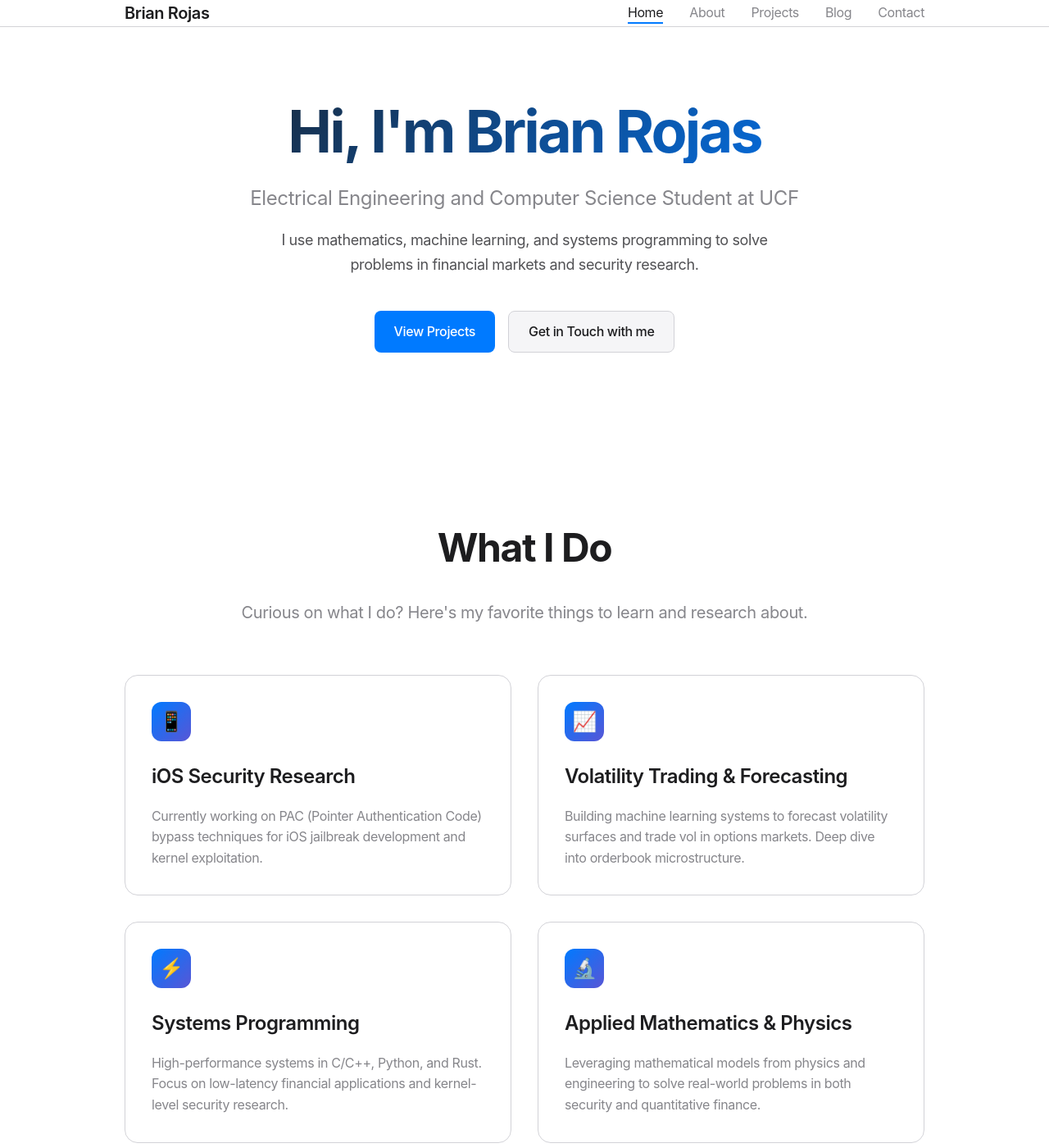
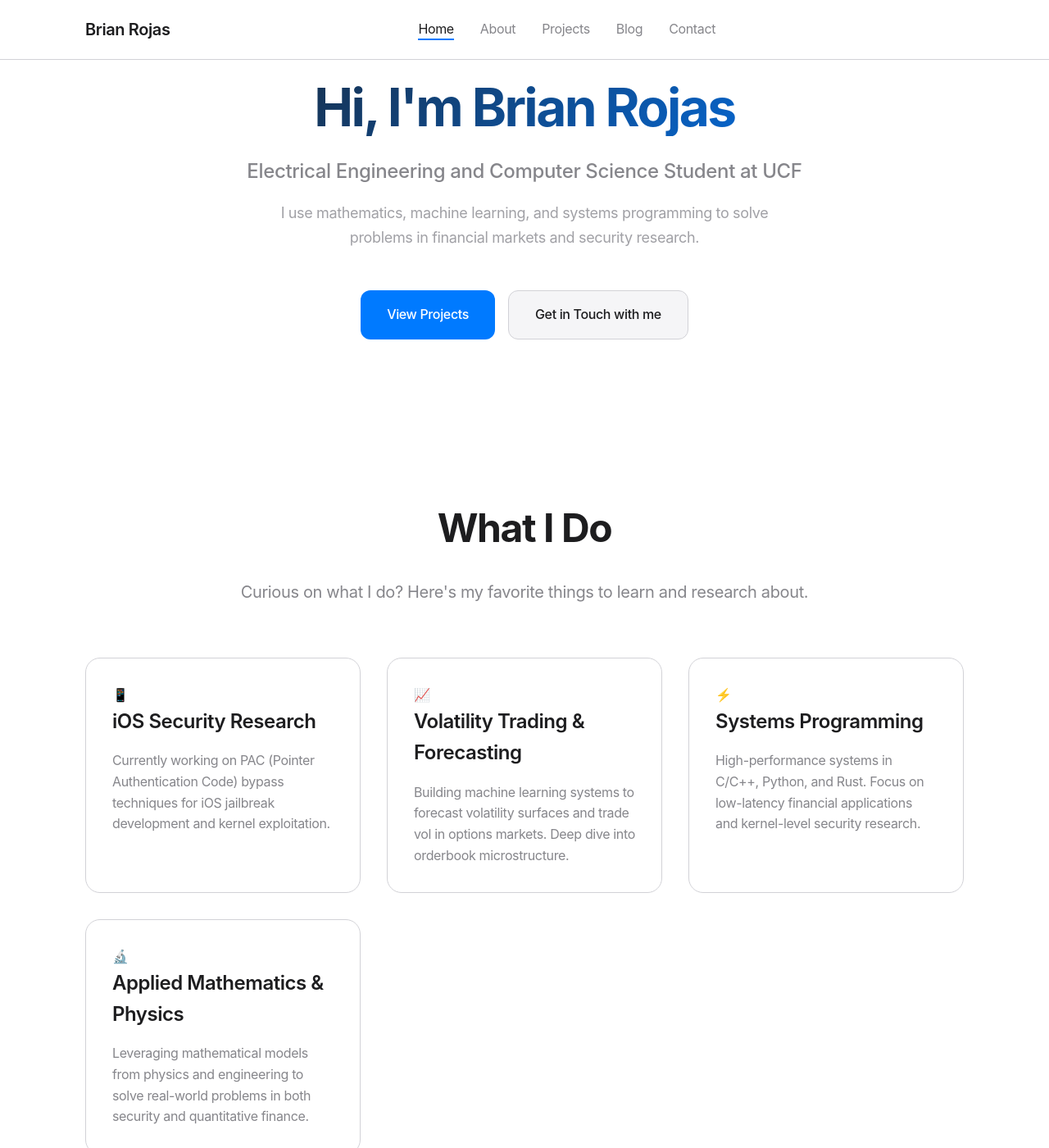
Before and after one commit to brianrojrc/brianrojrc.github.io, a Jekyll site: the page built from index.md, in a window 1280 px wide and 1400 px high. Shown: the whole window at 82% size. Built offline with Jekyll 4.4.1, drawn with Linux system fonts in a browser that asks for light colours.

Commit message:
Update style.scss

```diff
--- a/assets/css/style.scss
+++ b/assets/css/style.scss
@@ -8,85 +8,114 @@
 }
 
 :root {
-    --bg: #ffffff;
+    /* Light mode colors */
+    --bg-primary: #ffffff;
+    --bg-secondary: #f5f5f7;
+    --bg-elevated: #ffffff;
     --text-primary: #1d1d1f;
     --text-secondary: #86868b;
-    --text-tertiary: #515154;
-    --accent: #007aff;
-    --accent-hover: #0056cc;
-    --border: #d2d2d7;
-    --bg-secondary: #f5f5f7;
-    --bg-card: #ffffff;
-    --shadow: rgba(0, 0, 0, 0.08);
-    --shadow-hover: rgba(0, 0, 0, 0.16);
+    --text-tertiary: #a1a1a6;
+    --accent-blue: #007aff;
+    --accent-blue-hover: #0056cc;
+    --border-light: #d2d2d7;
+    --border-strong: #86868b;
+    --shadow-light: rgba(0, 0, 0, 0.04);
+    --shadow-medium: rgba(0, 0, 0, 0.08);
+    --shadow-strong: rgba(0, 0, 0, 0.16);
+
+    /* Typography scale */
+    --text-xs: 12px;
+    --text-sm: 14px;
+    --text-base: 16px;
+    --text-lg: 18px;
+    --text-xl: 20px;
+    --text-2xl: 24px;
+    --text-3xl: 32px;
+    --text-4xl: 48px;
+    --text-5xl: 64px;
+
+    /* Spacing scale */
+    --space-xs: 4px;
+    --space-sm: 8px;
+    --space-md: 16px;
+    --space-lg: 24px;
+    --space-xl: 32px;
+    --space-2xl: 48px;
+    --space-3xl: 64px;
+    --space-4xl: 96px;
+
+    /* Border radius */
+    --radius-sm: 6px;
+    --radius-md: 12px;
+    --radius-lg: 18px;
+    --radius-xl: 24px;
 }
 
 @media (prefers-color-scheme: dark) {
     :root {
-        --bg: #000000;
+        --bg-primary: #000000;
+        --bg-secondary: #161617;
+        --bg-elevated: #1c1c1e;
         --text-primary: #f5f5f7;
         --text-secondary: #86868b;
-        --text-tertiary: #a1a1a6;
-        --accent: #007aff;
-        --accent-hover: #409cff;
-        --border: #424245;
-        --bg-secondary: #161617;
-        --bg-card: #1c1c1e;
-        --shadow: rgba(0, 0, 0, 0.4);
-        --shadow-hover: rgba(0, 0, 0, 0.6);
+        --text-tertiary: #636366;
+        --border-light: #424245;
+        --border-strong: #636366;
+        --shadow-light: rgba(0, 0, 0, 0.3);
+        --shadow-medium: rgba(0, 0, 0, 0.5);
+        --shadow-strong: rgba(0, 0, 0, 0.7);
     }
 }
 
+/* Typography */
 html {
+    font-family: -apple-system, BlinkMacSystemFont, 'SF Pro Display', system-ui, sans-serif;
+    font-size: var(--text-base);
+    line-height: 1.6;
     scroll-behavior: smooth;
+    -webkit-text-size-adjust: 100%;
 }
 
 body {
-    font-family: -apple-system, BlinkMacSystemFont, 'SF Pro Display', 'Segoe UI', Roboto, sans-serif;
-    background: var(--bg);
+    background: var(--bg-primary);
     color: var(--text-primary);
-    line-height: 1.6;
-    font-size: 17px;
     font-weight: 400;
     letter-spacing: -0.022em;
     -webkit-font-smoothing: antialiased;
-    transition: all 0.3s ease;
+    -moz-osx-font-smoothing: grayscale;
+    transition: background-color 0.3s ease, color 0.3s ease;
 }
 
+/* Layout */
 .container {
-    max-width: 1024px;
+    max-width: 1120px;
     margin: 0 auto;
-    padding: 0 24px;
+    padding: 0 var(--space-lg);
 }
 
+/* Header */
 header {
     position: fixed;
     top: 0;
     left: 0;
     right: 0;
-    background: rgba(255, 255, 255, 0.8);
+    background: var(--bg-primary);
     backdrop-filter: blur(20px);
     -webkit-backdrop-filter: blur(20px);
-    border-bottom: 1px solid var(--border);
+    border-bottom: 1px solid var(--border-light);
     z-index: 1000;
     transition: all 0.3s ease;
-}
-
-@media (prefers-color-scheme: dark) {
-    header {
-        background: rgba(0, 0, 0, 0.8);
-    }
 }
 
 nav {
     display: flex;
     justify-content: space-between;
     align-items: center;
-    padding: 16px 0;
+    height: 72px;
 }
 
 .logo {
-    font-size: 20px;
+    font-size: var(--text-xl);
     font-weight: 600;
     color: var(--text-primary);
     text-decoration: none;
@@ -95,16 +124,16 @@
 
 .nav-links {
     display: flex;
-    gap: 32px;
+    gap: var(--space-xl);
     list-style: none;
 }
 
 .nav-links a {
     color: var(--text-secondary);
     text-decoration: none;
-    font-size: 16px;
+    font-size: var(--text-base);
     font-weight: 400;
-    transition: color 0.3s ease;
+    transition: color 0.2s ease;
     position: relative;
 }
 
@@ -120,8 +149,8 @@
     left: 0;
     width: 0;
     height: 2px;
-    background: var(--accent);
-    transition: width 0.3s ease;
+    background: var(--accent-blue);
+    transition: width 0.2s ease;
 }
 
 .nav-links a:hover::after,
@@ -129,155 +158,135 @@
     width: 100%;
 }
 
-.menu-toggle {
-    display: none;
-    flex-direction: column;
-    cursor: pointer;
-    gap: 4px;
+/* Main content */
+main {
+    margin-top: 72px;
+    min-height: calc(100vh - 72px);
 }
 
-.menu-toggle span {
-    width: 24px;
-    height: 2px;
-    background: var(--text-primary);
-    transition: all 0.3s ease;
-}
-
-main {
-    margin-top: 80px;
-    padding: 40px 0;
-}
-
+/* Hero section */
 .hero {
     text-align: center;
-    padding: 120px 0;
-    animation: fadeInUp 1s ease 0.2s forwards;
-}
-
-@keyframes fadeInUp {
-    from {
-        opacity: 0;
-        transform: translateY(30px);
-    }
-    to {
-        opacity: 1;
-        transform: translateY(0);
-    }
+    padding: var(--space-4xl) 0;
 }
 
 .hero h1 {
-    font-size: clamp(48px, 8vw, 72px);
+    font-size: clamp(var(--text-4xl), 8vw, var(--text-5xl));
     font-weight: 700;
     letter-spacing: -0.04em;
     line-height: 1.1;
-    margin-bottom: 24px;
-    background: linear-gradient(135deg, var(--text-primary), var(--accent));
+    margin-bottom: var(--space-lg);
+    background: linear-gradient(135deg, var(--text-primary), var(--accent-blue));
     -webkit-background-clip: text;
     -webkit-text-fill-color: transparent;
     background-clip: text;
 }
 
 .hero .subtitle {
-    font-size: 24px;
+    font-size: var(--text-2xl);
     color: var(--text-secondary);
-    margin-bottom: 16px;
-    font-weight: 400;
+    margin-bottom: var(--space-md);
+    font-weight: 500;
 }
 
 .hero .description {
-    font-size: 18px;
+    font-size: var(--text-lg);
     color: var(--text-tertiary);
     max-width: 600px;
-    margin: 0 auto 40px;
+    margin: 0 auto var(--space-2xl);
     line-height: 1.7;
 }
 
+/* Buttons */
 .btn {
-    padding: 12px 24px;
-    border-radius: 8px;
+    display: inline-flex;
+    align-items: center;
+    gap: var(--space-sm);
+    padding: var(--space-md) var(--space-xl);
+    border-radius: var(--radius-md);
     text-decoration: none;
     font-weight: 500;
-    font-size: 16px;
-    transition: all 0.3s ease;
+    font-size: var(--text-base);
+    transition: all 0.2s ease;
     border: none;
     cursor: pointer;
-    display: inline-flex;
-    align-items: center;
-    gap: 8px;
 }
 
 .btn-primary {
-    background: var(--accent);
+    background: var(--accent-blue);
     color: white;
 }
 
 .btn-primary:hover {
-    background: var(--accent-hover);
-    transform: translateY(-2px);
-    box-shadow: 0 8px 25px rgba(0, 122, 255, 0.3);
+    background: var(--accent-blue-hover);
+    transform: translateY(-1px);
+    box-shadow: 0 8px 25px rgba(0, 122, 255, 0.25);
 }
 
 .btn-secondary {
     background: var(--bg-secondary);
     color: var(--text-primary);
-    border: 1px solid var(--border);
+    border: 1px solid var(--border-light);
 }
 
 .btn-secondary:hover {
-    background: var(--bg-card);
-    transform: translateY(-2px);
-    box-shadow: 0 8px 25px var(--shadow);
+    background: var(--bg-elevated);
+    border-color: var(--border-strong);
+    transform: translateY(-1px);
+    box-shadow: 0 8px 25px var(--shadow-medium);
 }
 
 .cta-buttons {
     display: flex;
-    gap: 16px;
+    gap: var(--space-md);
     justify-content: center;
     flex-wrap: wrap;
 }
 
+/* Sections */
 section {
-    padding: 80px 0;
-    transition: all 0.8s cubic-bezier(0.25, 0.46, 0.45, 0.94);
+    padding: var(--space-4xl) 0;
 }
 
 h2 {
-    font-size: 48px;
+    font-size: var(--text-4xl);
     font-weight: 700;
     letter-spacing: -0.03em;
-    margin-bottom: 24px;
+    margin-bottom: var(--space-lg);
     text-align: center;
 }
 
 h3 {
-    font-size: 28px;
+    font-size: var(--text-2xl);
     font-weight: 600;
     letter-spacing: -0.02em;
-    margin-bottom: 16px;
+    margin-bottom: var(--space-md);
     color: var(--text-primary);
 }
 
 .section-description {
-    font-size: 20px;
+    font-size: var(--text-xl);
     color: var(--text-secondary);
     text-align: center;
     max-width: 700px;
-    margin: 0 auto 60px;
+    margin: 0 auto var(--space-3xl);
     line-height: 1.6;
 }
 
+/* Grid system */
 .grid {
     display: grid;
     grid-template-columns: repeat(auto-fit, minmax(320px, 1fr));
-    gap: 32px;
-    margin-top: 60px;
+    gap: var(--space-xl);
+    margin-top: var(--space-3xl);
 }
 
+/* Cards */
 .card {
-    background: var(--bg-card);
-    border: 1px solid var(--border);
-    border-radius: 16px;
-    padding: 32px;
+    background: var(--bg-elevated);
+    border: 1px solid var(--border-light);
+    border-radius: var(--radius-lg);
+    padding: var(--space-xl);
     transition: all 0.3s cubic-bezier(0.25, 0.46, 0.45, 0.94);
     position: relative;
     overflow: hidden;
@@ -289,84 +298,66 @@
     top: 0;
     left: 0;
     right: 0;
-    height: 4px;
-    background: linear-gradient(90deg, var(--accent), #5856d6);
+    height: 3px;
+    background: linear-gradient(90deg, var(--accent-blue), #5856d6);
     transform: scaleX(0);
     transform-origin: left;
     transition: transform 0.3s ease;
 }
 
 .card:hover {
-    transform: translateY(-8px);
-    box-shadow: 0 20px 40px var(--shadow-hover);
-    border-color: rgba(0, 122, 255, 0.3);
+    transform: translateY(-4px);
+    box-shadow: 0 20px 40px var(--shadow-strong);
+    border-color: var(--accent-blue);
 }
 
 .card:hover::before {
     transform: scaleX(1);
 }
 
-.card-icon {
-    width: 48px;
-    height: 48px;
-    background: linear-gradient(135deg, var(--accent), #5856d6);
-    border-radius: 12px;
-    display: flex;
-    align-items: center;
-    justify-content: center;
-    margin-bottom: 24px;
-    font-size: 24px;
-}
-
 .card h3 {
-    margin-bottom: 16px;
-    font-size: 24px;
+    margin-bottom: var(--space-md);
+    font-size: var(--text-2xl);
 }
 
 .card p {
     color: var(--text-secondary);
     line-height: 1.6;
-    font-size: 16px;
+    font-size: var(--text-base);
 }
 
+/* Footer */
 footer {
     text-align: center;
-    padding: 60px 0 40px;
-    border-top: 1px solid var(--border);
-    margin-top: 80px;
+    padding: var(--space-3xl) 0 var(--space-2xl);
+    border-top: 1px solid var(--border-light);
+    margin-top: var(--space-4xl);
+    background: var(--bg-secondary);
 }
 
 footer p {
     color: var(--text-tertiary);
-    font-size: 14px;
-    margin-bottom: 8px;
+    font-size: var(--text-sm);
+    margin-bottom: var(--space-sm);
 }
 
+/* Mobile responsive */
 @media (max-width: 768px) {
     .nav-links {
         display: none;
-        position: absolute;
-        top: 100%;
-        left: 0;
-        right: 0;
-        background: var(--bg);
-        border: 1px solid var(--border);
-        border-top: none;
-        flex-direction: column;
-        padding: 20px;
-        gap: 16px;
-    }
-
-    .nav-links.active {
-        display: flex;
-    }
-
-    .menu-toggle {
-        display: flex;
     }
 
     .hero {
-        padding: 80px 0;
+        padding: var(--space-3xl) 0;
+    }
+
+    .hero h1 {
+        font-size: var(--text-4xl);
+    }
+
+    .grid {
+        grid-template-columns: 1fr;
+        gap: var(--space-lg);
     }
 
     .cta-buttons {
@@ -380,12 +371,46 @@
         justify-content: center;
     }
 
-    .grid {
-        grid-template-columns: 1fr;
-        gap: 24px;
-    }
-
     h2 {
-        font-size: 32px;
+        font-size: var(--text-3xl);
     }
 }
+
+/* Blog post styles */
+.post-content {
+    max-width: 768px;
+    margin: 0 auto;
+    padding: var(--space-2xl) 0;
+}
+
+.post-content h1 {
+    font-size: var(--text-4xl);
+    font-weight: 700;
+    margin-bottom: var(--space-lg);
+    line-height: 1.2;
+}
+
+.post-content h2 {
+    font-size: var(--text-3xl);
+    font-weight: 600;
+    margin: var(--space-2xl) 0 var(--space-lg);
+    text-align: left;
+}
+
+.post-content p {
+    margin-bottom: var(--space-lg);
+    line-height: 1.7;
+    color: var(--text-secondary);
+}
+
+.post-content strong {
+    color: var(--text-primary);
+    font-weight: 600;
+}
+
+.post-meta {
+    color: var(--text-tertiary);
+    font-size: var(--text-sm);
+    margin-bottom: var(--space-xl);
+    text-align: center;
+}
```
